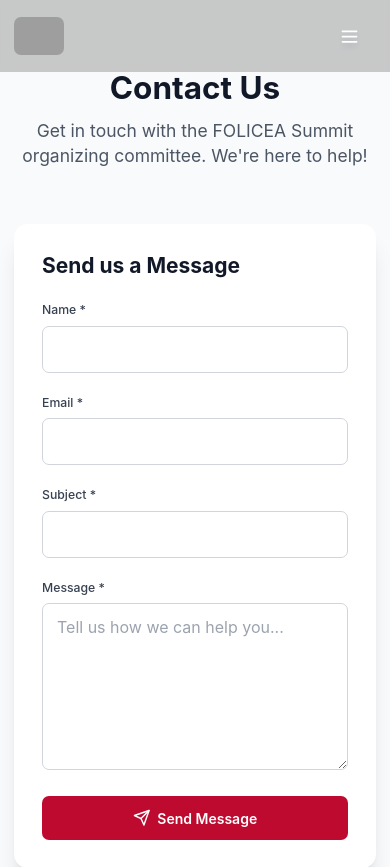
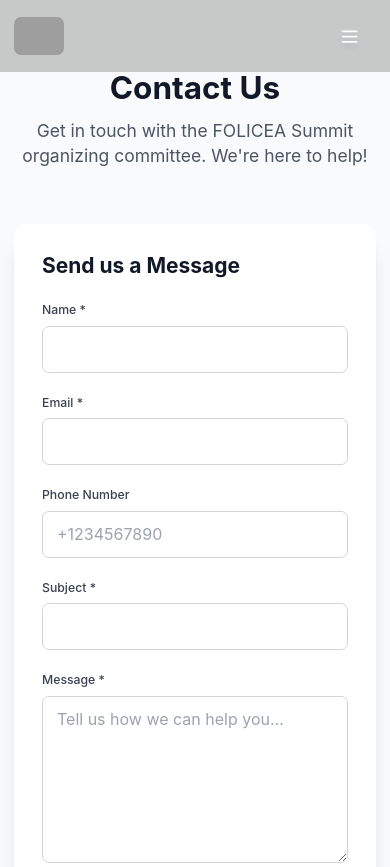
Before and after one commit to foliceasummit/folicea-summit-2025, a Next.js app: page /contact in a window 390 px wide. Shown: the top 867 px of the page. Built offline with nearby package versions, Linux system fonts and the light colour scheme; grey boxes are pictures that could not be loaded.

Commit message:
Fix photo upload, add phone field to contact form, and reduce hero hover effects

```diff
--- a/components/HeroSlider.tsx
+++ b/components/HeroSlider.tsx
@@ -68,14 +68,14 @@
       {/* Navigation Arrows */}
       <button
         onClick={prevSlide}
-        className="absolute left-2 sm:left-4 top-1/2 transform -translate-y-1/2 z-20 bg-white/20 hover:bg-white/30 text-white p-2 sm:p-3 rounded-full transition-all duration-300 backdrop-blur-sm min-w-[44px] min-h-[44px] flex items-center justify-center"
+        className="absolute left-2 sm:left-4 top-1/2 transform -translate-y-1/2 z-20 bg-white/10 hover:bg-white/20 text-white p-2 sm:p-3 rounded-full transition-all duration-200 backdrop-blur-sm min-w-[44px] min-h-[44px] flex items-center justify-center"
       >
         <ChevronLeft className="w-5 h-5 sm:w-6 sm:h-6" />
       </button>
 
       <button
         onClick={nextSlide}
-        className="absolute right-2 sm:right-4 top-1/2 transform -translate-y-1/2 z-20 bg-white/20 hover:bg-white/30 text-white p-2 sm:p-3 rounded-full transition-all duration-300 backdrop-blur-sm min-w-[44px] min-h-[44px] flex items-center justify-center"
+        className="absolute right-2 sm:right-4 top-1/2 transform -translate-y-1/2 z-20 bg-white/10 hover:bg-white/20 text-white p-2 sm:p-3 rounded-full transition-all duration-200 backdrop-blur-sm min-w-[44px] min-h-[44px] flex items-center justify-center"
       >
         <ChevronRight className="w-5 h-5 sm:w-6 sm:h-6" />
       </button>
--- a/pages/contact.tsx
+++ b/pages/contact.tsx
@@ -9,6 +9,7 @@
 interface ContactForm {
   name: string;
   email: string;
+  phone: string;
   subject: string;
   message: string;
 }
@@ -33,6 +34,7 @@
           access_key: 'e74266af-617b-4d91-8b63-b34274a06806',
           name: data.name,
           email: data.email,
+          phone: data.phone,
           subject: data.subject,
           message: data.message,
         }),
@@ -61,7 +63,7 @@
           <CheckCircle className="w-16 h-16 text-green-500 mx-auto mb-4" />
           <h2 className="text-2xl font-bold text-gray-900 mb-4">Message Sent!</h2>
           <p className="text-gray-600 mb-6">
-            Thank you for your message. We'll get back to you as soon as possible.
+            Thank you for your message. We'll get back to you as soon as possible. FOLICEA
           </p>
           <button
             onClick={() => setSubmitSuccess(false)}
@@ -132,6 +134,18 @@
                       <p className="text-red-500 text-sm mt-1">{errors.email.message}</p>
                     )}
                   </div>
+                </div>
+
+                <div>
+                  <label className="block text-sm font-medium text-gray-700 mb-2">
+                    Phone Number
+                  </label>
+                  <input
+                    type="tel"
+                    {...register('phone')}
+                    className="w-full px-4 py-3 border border-gray-300 rounded-lg focus:ring-2 focus:ring-liberian-red focus:border-transparent"
+                    placeholder="+1234567890"
+                  />
                 </div>
 
                 <div>
--- a/pages/registration.tsx
+++ b/pages/registration.tsx
@@ -73,6 +73,10 @@
     setIsSubmitting(true);
 
     try {
+      // Create FormData for file upload support
+      const formData = new FormData();
+      formData.append('access_key', 'e74266af-617b-4d91-8b63-b34274a06806');
+
       // Create a comprehensive registration message
       const registrationMessage = `
 FOLICEA Summit 2025 Registration
@@ -112,19 +116,23 @@
 Registration submitted at: ${new Date().toISOString()}
       `;
 
-      // Use the same Web3Forms key but send as a contact form
+      // Add form data
+      formData.append('name', `${data.firstName} ${data.lastName}`);
+      formData.append('email', data.email);
+      formData.append('subject', 'FOLICEA Summit 2025 Registration');
+      formData.append('message', registrationMessage);
+
+      // Add profile photo if uploaded
+      if (profilePhoto) {
+        formData.append('profilePhoto', profilePhoto);
+      }
+
+      console.log('Submitting registration form with photo...');
+
+      // Use Web3Forms with FormData for file upload support
       const response = await fetch('https://api.web3forms.com/submit', {
         method: 'POST',
-        headers: {
-          'Content-Type': 'application/json',
-        },
-        body: JSON.stringify({
-          access_key: 'e74266af-617b-4d91-8b63-b34274a06806',
-          name: `${data.firstName} ${data.lastName}`,
-          email: data.email,
-          subject: 'FOLICEA Summit 2025 Registration',
-          message: registrationMessage,
-        }),
+        body: formData,
       });
 
       console.log('Response status:', response.status);
```
